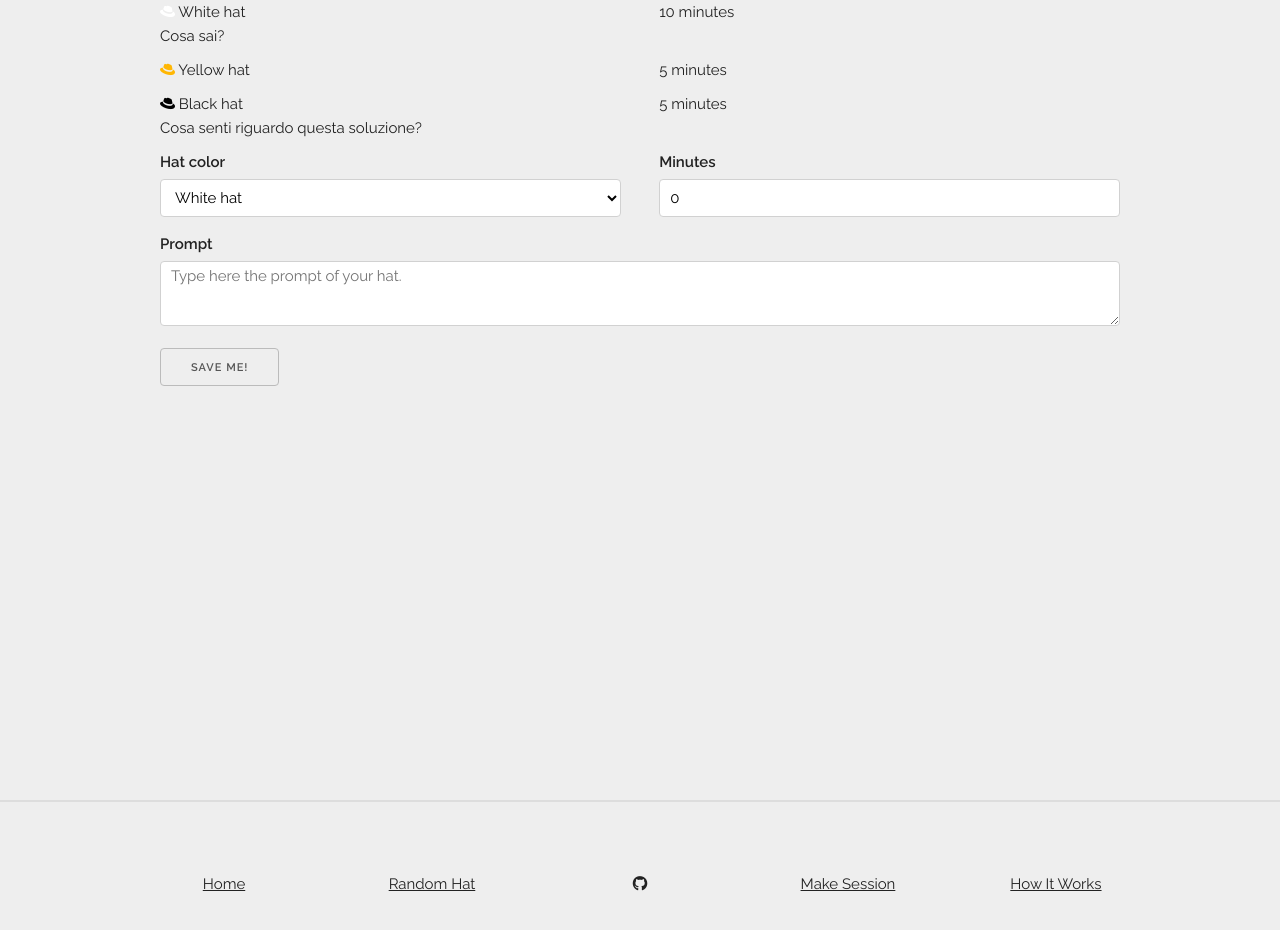
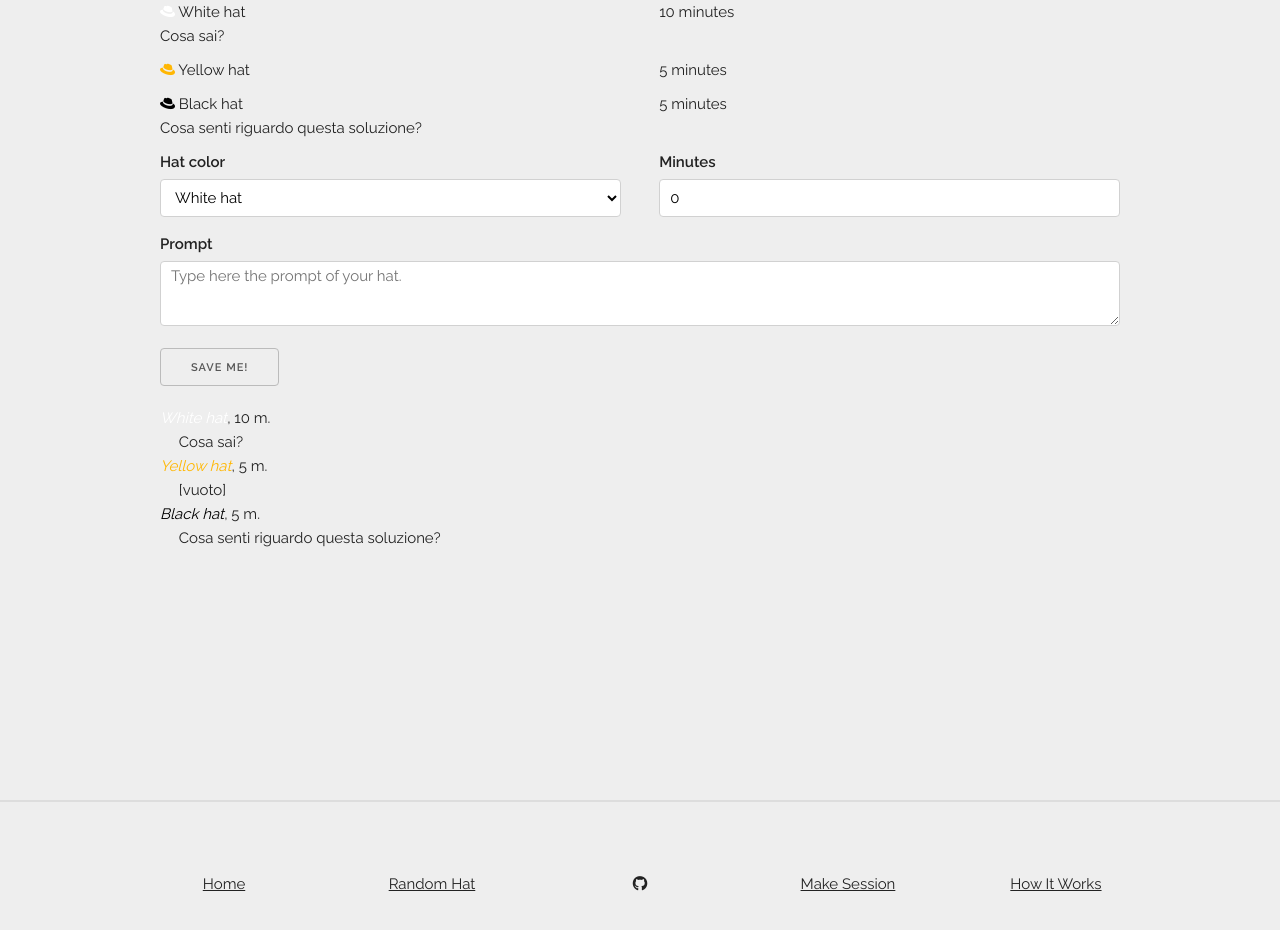
Before and after one commit to scamgi/hats, a Vue app: page /make-session in a window 1280 px wide. Shown: the top 930 px of the page. Built offline with nearby package versions, Linux system fonts and the light colour scheme.

Commit message:
sessionreportline edited

```diff
--- /dev/null
+++ b/src/components/SessionReport.vue
@@ -0,0 +1,14 @@
+<script lang="ts">
+import SessionReportLine from "./SessionReportLine.vue";
+export default {
+    name: "SessionDisplay",
+    props: ["session"],
+    components: { SessionReportLine }
+}
+</script>
+
+<template>
+  <div v-for="item in session">
+    <SessionReportLine :item="item" />
+  </div>
+</template>
--- /dev/null
+++ b/src/components/SessionReportLine.vue
@@ -0,0 +1,18 @@
+<script lang="ts">
+import { hatsList } from '@/assets/hatsList';
+
+export default {
+  name: "SessionReportLine",
+  props: ['item'],
+  data() {
+    return {
+      hatsList: hatsList
+    }
+  }
+}
+</script>
+
+<template>
+  <i :style="{color: hatsList[item.hatId].color}">{{hatsList[item.hatId].name}}</i>, {{item.minutes}} m.<br/>
+  &emsp; {{item.prompt || "[vuoto]"}}<br />
+</template>
--- a/src/views/MakeSessionView.vue
+++ b/src/views/MakeSessionView.vue
@@ -1,12 +1,13 @@
 <script setup lang="ts">
 import SessionPlanner from "../components/SessionPlanner.vue";
-import SessionDisplay from "../components/SessionDisplay.vue";
+import SessionReport from "../components/SessionReport.vue";
 import type { SessionItem } from "@/assets/hatsList";
 </script>
 
 <script lang="ts">
 export default {
   name: "MakeSession",
+  components: { SessionPlanner, SessionReport },
   data() {
     return {
       session: [{}],
@@ -42,5 +43,5 @@ export default {
 
 <template>
   <SessionPlanner :session="session" @update-session="updateSession" />
-  <!-- <SessionDisplay :session="session" /> -->
+  <SessionReport :session="session" />
 </template>
```
Also changed, not shown: src/components/SessionDisplay.vue (deleted, +0 -14 lines), src/components/SessionDisplayLine.vue (deleted, +0 -10 lines).
